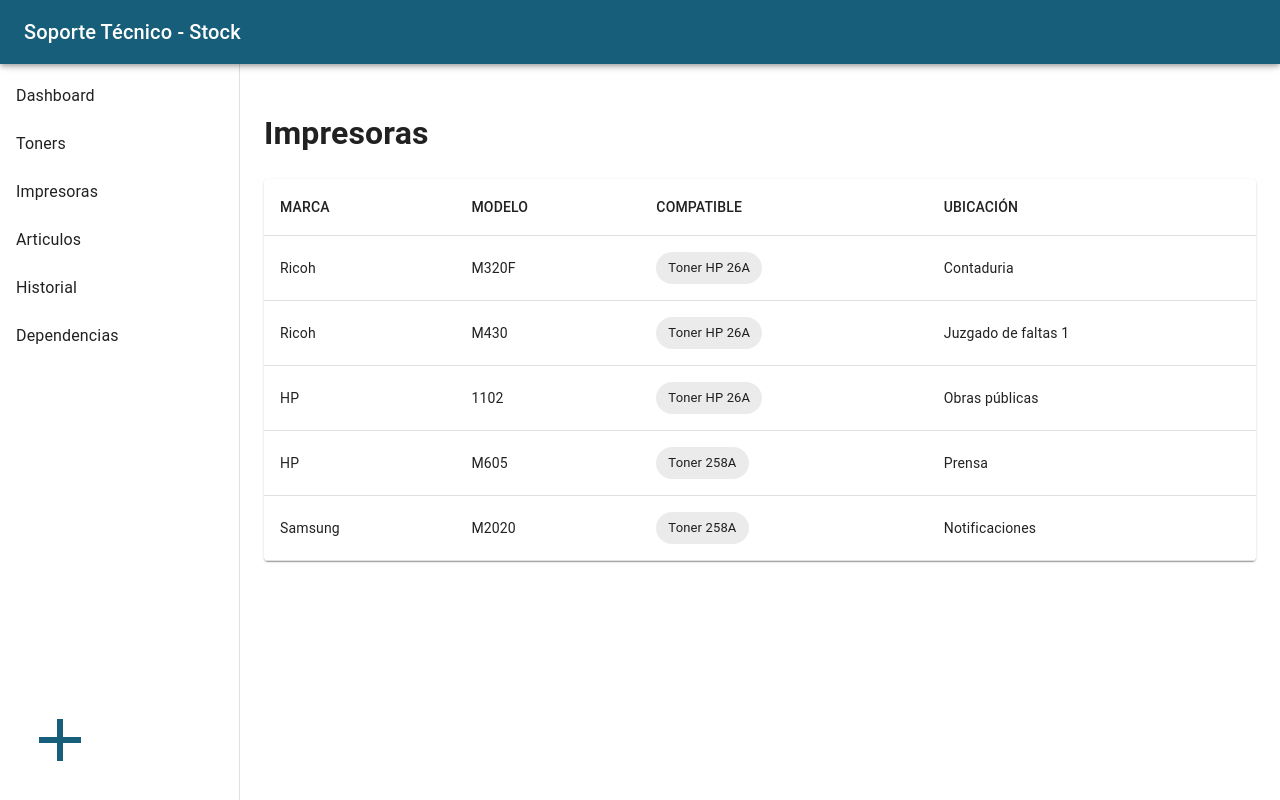
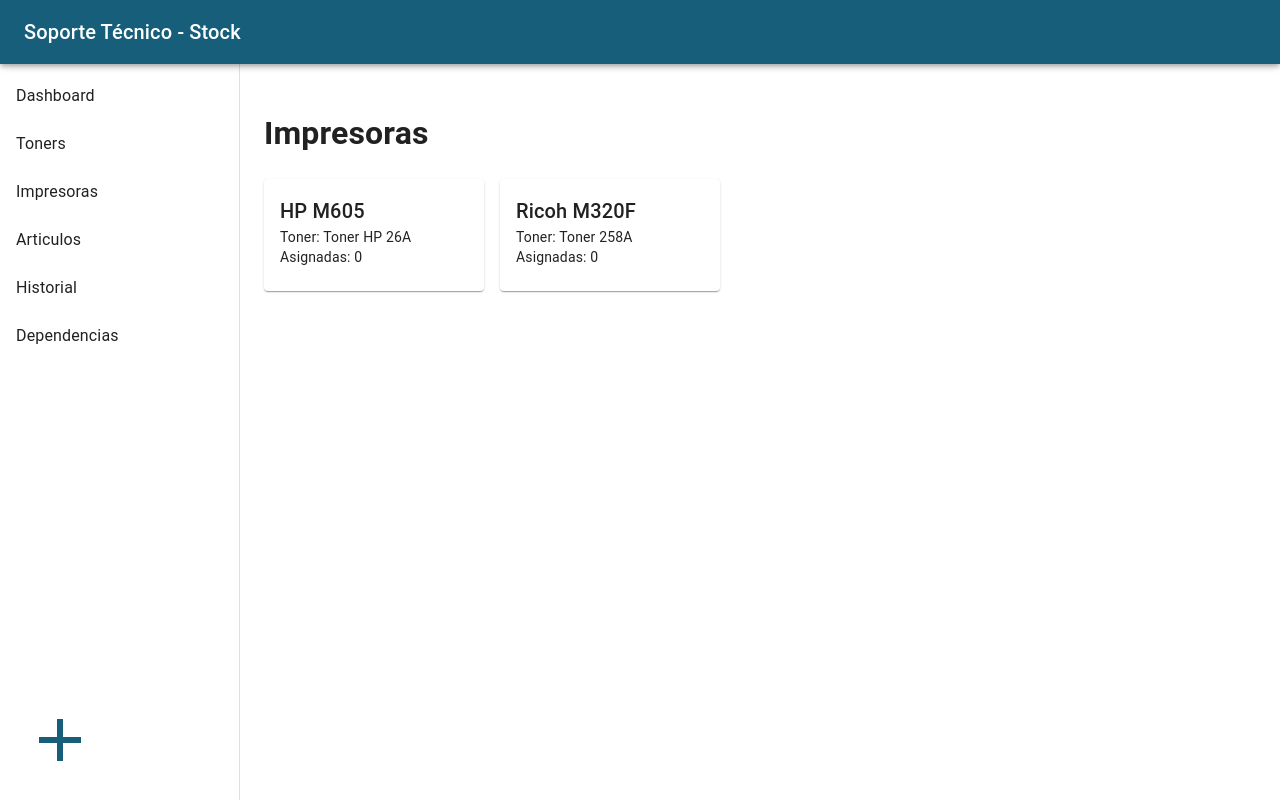
Before and after one commit to marcos-delvalle/sistema-stock, a React (Vite) app: page /impresoras in a window 1280 px wide. Built offline with nearby package versions, Linux system fonts and the light colour scheme.

Commit message:
feat: pantalla de impresoras y toners con el nuevo modo de unidades

```diff
--- a/src/App.jsx
+++ b/src/App.jsx
@@ -7,8 +7,7 @@ import Impresoras from "./pages/Impresoras"
 import Toners from "./pages/Toners"
 import Dependencias from "./pages/Dependencias"
 import NuevoMovimientoDialog from "./components/NuevoMovimientoDialog"
-import { articulos, movimientos, dependencias, oficinas, unidades, modelos } from "./data/mockData"
-import { impresoras, compatibilidades } from "./data/mockData"
+import { impresoras, articulos, movimientos, dependencias, oficinas, unidades, modelos } from "./data/mockData"
 import { useState } from "react"
 import { Height, Margin, Add } from "@mui/icons-material"
 
@@ -72,14 +71,17 @@ function App() {
               <Route path="/toners" element={
                 <Toners
                 articulos={articulosState}
-                impresoras={impresorasState}
-                compatibilidades={compatibilidades}
+                unidades={unidadesState}
+                modelos={modelosState}
                 />}/>
               <Route path="/impresoras" element={
                 <Impresoras
-                impresoras={impresorasState}
+                modelos={modelosState}
+                setModelos={setModelosState}
+                unidades={unidadesState}
+                setUnidades={setUnidadesState}
+                oficinas={oficinas}
                 articulos={articulosState}
-                compatibilidades={compatibilidades}
                 />}/>
               <Route path="/articulos" element={
                 <Articulos
--- a/src/components/NuevoMovimientoDialog.jsx
+++ b/src/components/NuevoMovimientoDialog.jsx
@@ -44,6 +44,9 @@ function NuevoMovimientoDialog({abierto, onCerrar, articulos, setArticulos, setM
                         onChange={(e, nuevo) => setArticuloId(nuevo ? nuevo.id : '')}
                         renderInput={(params) => <TextField {...params} label="Artículo" />}
                     />
+                    <Autocomplete
+
+                    />
 
                     <TextField select label="Tipo" value={tipo} onChange={(e) => setTipo(e.target.value)}>
                         <MenuItem value="entrada">Entrada</MenuItem>
@@ -59,21 +62,11 @@ function NuevoMovimientoDialog({abierto, onCerrar, articulos, setArticulos, setM
                             setCantidad(v < 1 ? 1 : v)
                         }}
                     />
-                    <TextField
+                    {/* <TextField
                         label="Destino"
                         value={destino}
                         onChange={(e) => setDestino(e.target.value)}
-                    />
-                    {/* <TextField select label="Articulo" value={articuloId} onChange={(e) => setArticuloId(e.target.value)}>
-                        {articulos.map((a) => <MenuItem key={a.id}
-                        value={a.id}>{a.nombre}</MenuItem>)}
-                    </TextField> */}
-                    {/* <TextField select label="Tipo" value={tipo} onChange={(e) => setTipo(e.target.value)}>
-                        <MenuItem value="entrada">Entrada</MenuItem>
-                        <MenuItem value="salida">Salida</MenuItem>
-                    </TextField>
-                    <TextField input label="Cantidad" type="number" value={cantidad} onChange={(e) => setCantidad(e.target.value)} />
-                    <TextField select label="Destino" value={destino} onChange={(e) => setDestino(e.target.value)}/> */}
+                    /> */}
                     <Button variant='contained' onClick={registrar}>Registrar</Button>
                 </Box>
             </DialogContent>
--- a/src/data/mockData.js
+++ b/src/data/mockData.js
@@ -14,17 +14,17 @@ export const impresoras = [
     {id: 5, marca:"Samsung", modelo:"M2020", ubicacion:"Notificaciones", activo:true}
 ]
 
-export const compatibilidades = [
-    {impresora_id: 1, articulo_id:  1},
-    {impresora_id: 2, articulo_id:  1},
-    {impresora_id: 3, articulo_id:  1},
-    {impresora_id: 4, articulo_id:  5},
-    {impresora_id: 5, articulo_id:  5},
-]
+// export const compatibilidades = [
+//     {impresora_id: 1, articulo_id:  1},
+//     {impresora_id: 2, articulo_id:  1},
+//     {impresora_id: 3, articulo_id:  1},
+//     {impresora_id: 4, articulo_id:  5},
+//     {impresora_id: 5, articulo_id:  5},
+// ]
 
 export const articulos = [
     {id: 1, nombre:"Toner HP 26A", categoria_id: 1, stock_actual: 2, stock_minimo: 3, activo:true},
-    {id: 2, nombre:"Teclado usb", categoria_id: 4 , stock_actual: 26, stock_minimo: 3, activo:true},
+    {id: 2, nombre:"Teclado usb", categoria_id: 4 , stock_actual: 1, stock_minimo: 3, activo:true},
     {id: 3, nombre:"Mouse usb", categoria_id: 3, stock_actual: 23, stock_minimo: 3, activo:true},
     {id: 4, nombre:"Cable HDMI 2mts", categoria_id: 5, stock_actual: 7, stock_minimo: 3, activo:true},
     {id: 5, nombre:"Toner 258A", categoria_id: 1, stock_actual: 11, stock_minimo: 3, activo:true},
--- a/src/pages/Dashboard.jsx
+++ b/src/pages/Dashboard.jsx
@@ -42,7 +42,7 @@ function Dashboard({articulos}) {
                     {bajoStock.map((a) => (
                         <ListItem key={a.id}>
                             <ListItemText primary={a.nombre}/>
-                            <Chip label={a.stock_actual + ' / min ' + a.stock_minimo} color='error'/>
+                            <Chip label={a.stock_actual + ' restante'} color='error'/>
                         </ListItem>
                     ))}
                 </List>
--- a/src/pages/Impresoras.jsx
+++ b/src/pages/Impresoras.jsx
@@ -1,37 +1,25 @@
-import {Table, TableBody, TableCell, TableContainer, TableHead, TableRow, Paper, Chip} from '@mui/material'
+import {Box, Card, CardContent, Typography , Button, Chip, CardHeader} from '@mui/material'
 
-function Impresoras({impresoras, articulos, compatibilidades}){
+function Impresoras({modelos, unidades, oficinas, articulos, setModelos, setUnidades}){
 
     return(
         <>
         <h1>Impresoras</h1>
-        <TableContainer component={Paper}>
-            <Table>
-                <TableHead>
-                    <TableRow>
-                        <TableCell>MARCA</TableCell>
-                        <TableCell>MODELO</TableCell>
-                        <TableCell>COMPATIBLE</TableCell>
-                        <TableCell>UBICACIÓN</TableCell>
-                    </TableRow>
-                </TableHead>
-                <TableBody>
-                    {impresoras.map((imp) => (
-                        <TableRow key={imp.id}>
-                            <TableCell>{imp.marca}</TableCell>
-                            <TableCell>{imp.modelo}</TableCell>
-                            <TableCell>
-                                {compatibilidades
-                                .filter((c) => c.impresora_id === imp.id)
-                                .map((c) => articulos.find((a) => a.id === c.articulo_id)?.nombre)
-                                .map((c) => <Chip label={c}></Chip>) || 'Sin compatibles'}
-                            </TableCell>
-                            <TableCell>{imp.ubicacion}</TableCell>
-                        </TableRow>
-                    ))}
-                </TableBody>
-            </Table>
-        </TableContainer>
+        <Box sx={{display:'flex', flexWrap:'wrap', gap:2}}>
+            {modelos.map((m) => (
+                <Card key={m.id} sx={{minWidth: 220}}>
+                    <CardContent>
+                        <Typography variant='h6'>{m.marca} {m.modelo}</Typography>
+                        <Typography variant='body2'>
+                            Toner: {articulos.find((a) => a.id === m.articulo_id)?.nombre}
+                        </Typography>
+                        <Typography variant='body2'>
+                            Asignadas: {unidades.filter((u) => u.modelo_id === m.id).length}
+                        </Typography>
+                    </CardContent>
+                </Card>
+            ))}
+        </Box>
         </>
     )
 }
--- a/src/pages/Toners.jsx
+++ b/src/pages/Toners.jsx
@@ -1,42 +1,34 @@
-import {Card, CardContent, Box, Paper, Chip, Typography} from '@mui/material'
+import {Card, CardContent, Box, Chip, Typography} from '@mui/material'
 
-function Toners({articulos, impresoras, compatibilidades}) {
+function Toners({articulos, modelos, unidades}) {
 
     const toners = articulos.filter((a) => a.categoria_id === 1)
 
     return (
         <>
-        <h1>Toners</h1>
-        <Box sx={{display:'flex', flexWrap:'wrap', gap:2}}>
-            {toners.map((t) => {
-                const compatibles = compatibilidades
-                .filter((c) => c.articulo_id === t.id)
-                .map((c) => impresoras.find((i) => i.id === c.impresora_id)?.modelo)
+        {toners.map((t) => {
+            const modelosCompatibles = modelos.filter((m) => m.articulo_id === t.id)
+
+            const compatibles = modelosCompatibles
+                .map((m) => `${m.marca} ${m.modelo}`)
                 .join(', ')
+
+            const instaladas = unidades.filter((u) =>
+                modelosCompatibles.some((m) => m.id === u.modelo_id)
+            ).length
+
             return (
                 <Card key={t.id} sx={{minWidth: 250}}>
                     <CardContent>
                         <Typography variant='h6'>{t.nombre}</Typography>
                         <Typography>Stock: {t.stock_actual} (min {t.stock_minimo})</Typography>
-                        <Typography variant='body2'>Compatible con: {compatibles || "Ninguna"}</Typography>
+                        <Typography variant='body2'>Impresoras compatibles: {compatibles || "Ninguna"}</Typography>
+                        <Typography>Unidades instalas {instaladas}</Typography>
                     </CardContent>
                 </Card>
             )
         })}
-        </Box>
         </>
  )
 }
 export default Toners
-{/* {compatibilidades
-    .filter((c) => c.articulo_id === t.id)
-    .map((c) => impresoras.find((i) => i.id === c.impresora_id)?.modelo)
-    .join(', ')
-}
-<Card>
-    <CardContent>
-        <Typography variant="h6">{t.nombre}</Typography>
-        <Typography>Stock: {t.stock_actual} (min{t.stock_minimo})</Typography>
-        <Typography variant="body2">Compatible con: {compatibles}</Typography>
-    </CardContent>
-</Card> */}
```
